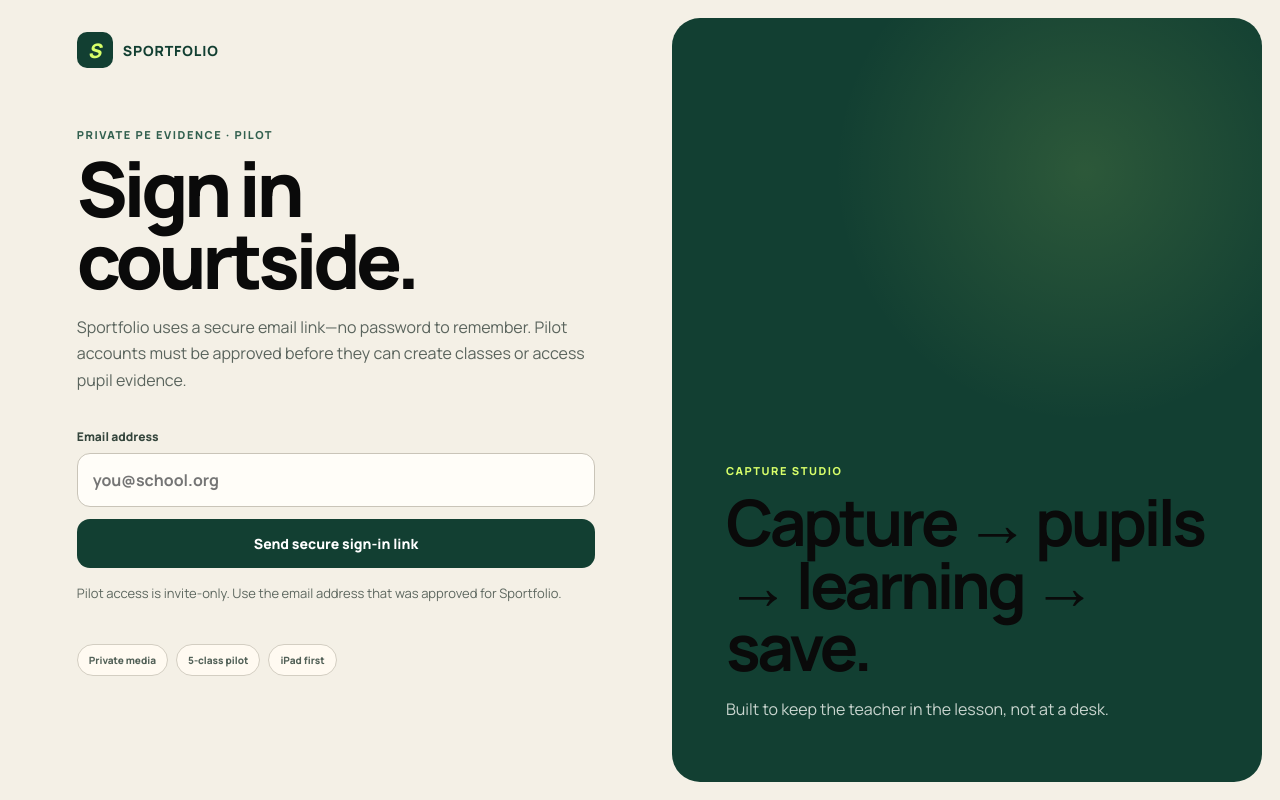
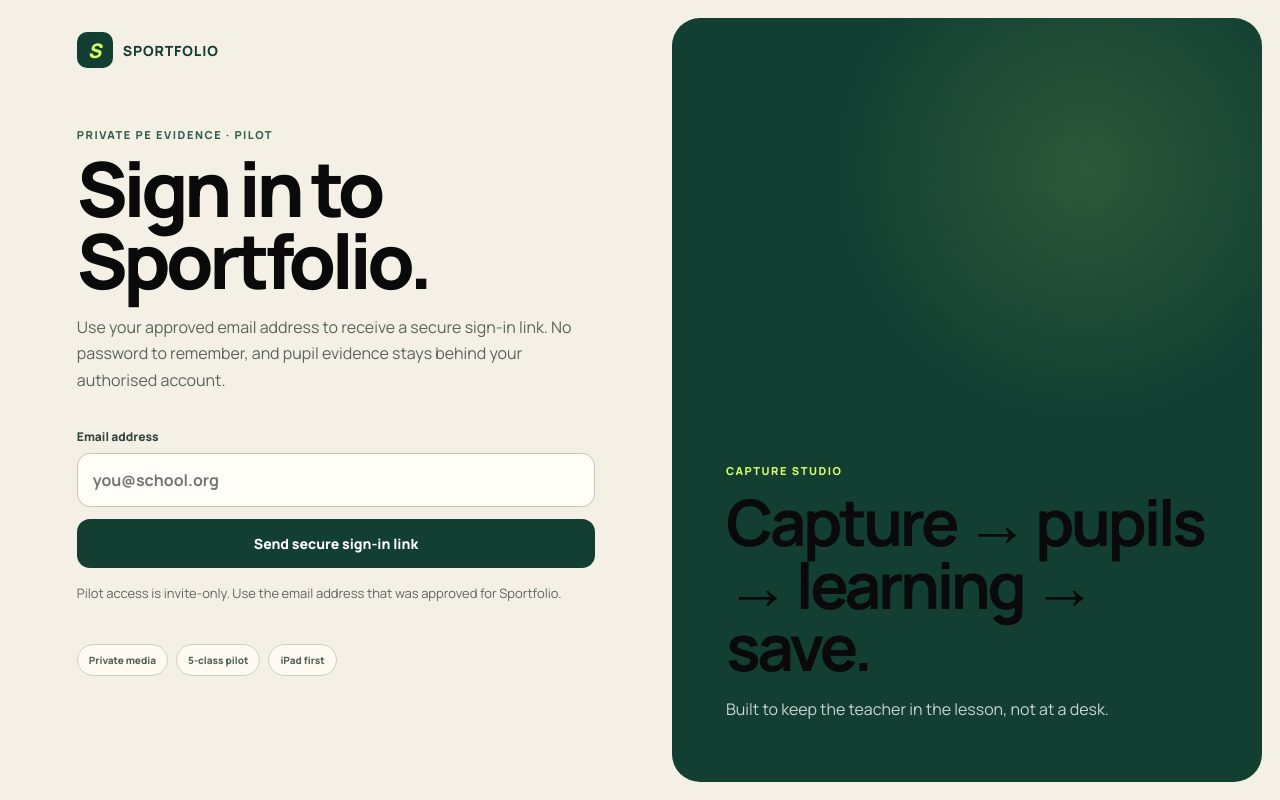
Before and after one commit to TSumerfield/sportfolio_app, a Next.js app: page /login in a window 1280 px wide. Built offline with nearby package versions, Linux system fonts and the light colour scheme; no server answers.

Commit message:
Clarify Sportfolio sign-in copy

```diff
--- a/app/login/page.tsx
+++ b/app/login/page.tsx
@@ -38,7 +38,7 @@
   return <main className="login-page">
     <section className="login-panel">
       <a className="login-brand" href="/"><span>S</span> SPORTFOLIO</a>
-      <div className="login-copy"><small>PRIVATE PE EVIDENCE · PILOT</small><h1>Sign in courtside.</h1><p>Sportfolio uses a secure email link—no password to remember. Pilot accounts must be approved before they can create classes or access pupil evidence.</p></div>
+      <div className="login-copy"><small>PRIVATE PE EVIDENCE · PILOT</small><h1>Sign in to Sportfolio.</h1><p>Use your approved email address to receive a secure sign-in link. No password to remember, and pupil evidence stays behind your authorised account.</p></div>
       <form onSubmit={sendLink} className="login-form"><label>Email address<input type="email" autoComplete="email" value={email} onChange={(e) => setEmail(e.target.value)} placeholder="you@school.org" disabled={sending} /></label><button disabled={sending}>{sending ? "Sending…" : "Send secure sign-in link"}</button></form>
       <p className="login-status" role="status">{status}</p>
       <div className="login-trust"><span>Private media</span><span>5-class pilot</span><span>iPad first</span></div>
```
